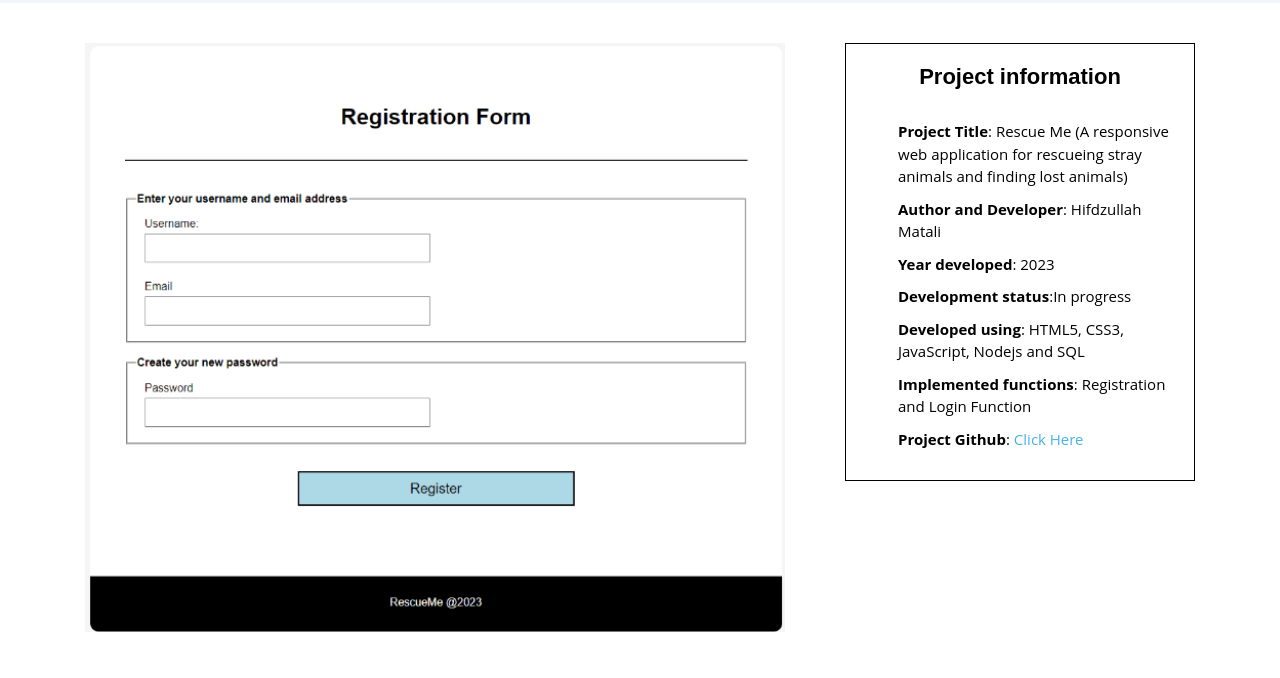
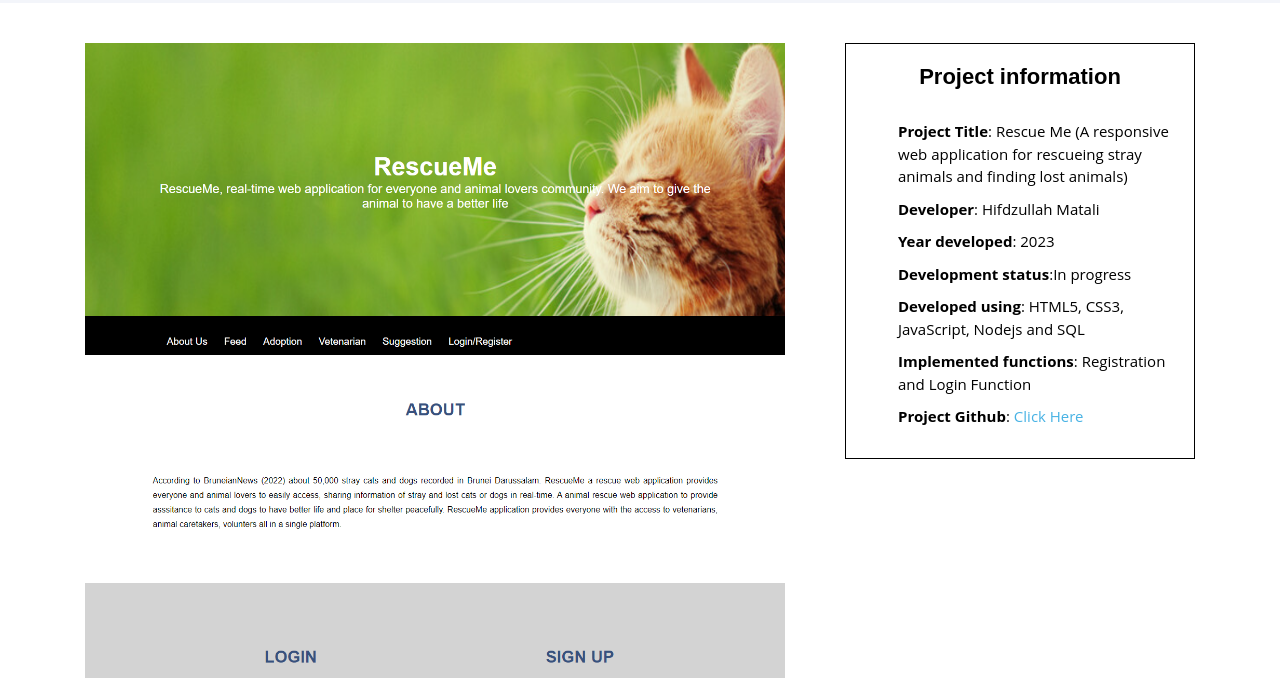
Before and after one commit to Hifdzullah/Profile-page, a website: page portfolio-details-3.html in a window 1280 px wide. Shown: the part 122-800 px from the top of the page. Drawn offline with nearby package versions, Linux system fonts and the light colour scheme; files that its build step writes are made by us from their sources; files whose address does not match are found by name.

Commit message:
Update image, github, and product details page

```diff
--- a/portfolio-details-3.html
+++ b/portfolio-details-3.html
@@ -38,20 +38,20 @@
       <div class="container">
         <div class="row gy-4">
           <div class="col-lg-8">
-            <img src="./assets/img/RescueMe.png" alt="RescueMe registration form" style="width: 700px;">
+            <img src="./assets/img/RescueMepng.png" alt="RescueMe registration form" style="width: 700px;">
           </div>
           <div class="col-lg-4">
             <div class="portfolio-info">
               <h3>Project information</h3>
               <ul>
                 <li><strong>Project Title</strong>: Rescue Me (A responsive web application for rescueing stray animals and finding lost animals)</li>
-                <li><strong>Author and Developer</strong>: Hifdzullah Matali</li>
+                <li><strong>Developer</strong>: Hifdzullah Matali</li>
                 <li><strong>Year developed</strong>: 2023</li>
                 <li><strong>Development status</strong>:In progress</li>
                 <li><strong>Developed using</strong>: HTML5, CSS3, JavaScript, Nodejs and SQL</li>
                 <li><strong>Implemented functions</strong>: Registration and Login Function</li>
                 <li><strong>Project Github</strong>: <a
-                    href="https://github.com/Hifdzullah/rescueanimal.git" target=" ">Click
+                    href="https://github.com/Hifdzullah/Profile-page.git" target=" ">Click
                     Here</a></li>
               </ul>
             </div>
```
Also changed, not shown: portfolio-details-2.html (+1 -1 lines), portfolio-details.html (+1 -1 lines), assets/img/RescueMepng.png (added).
